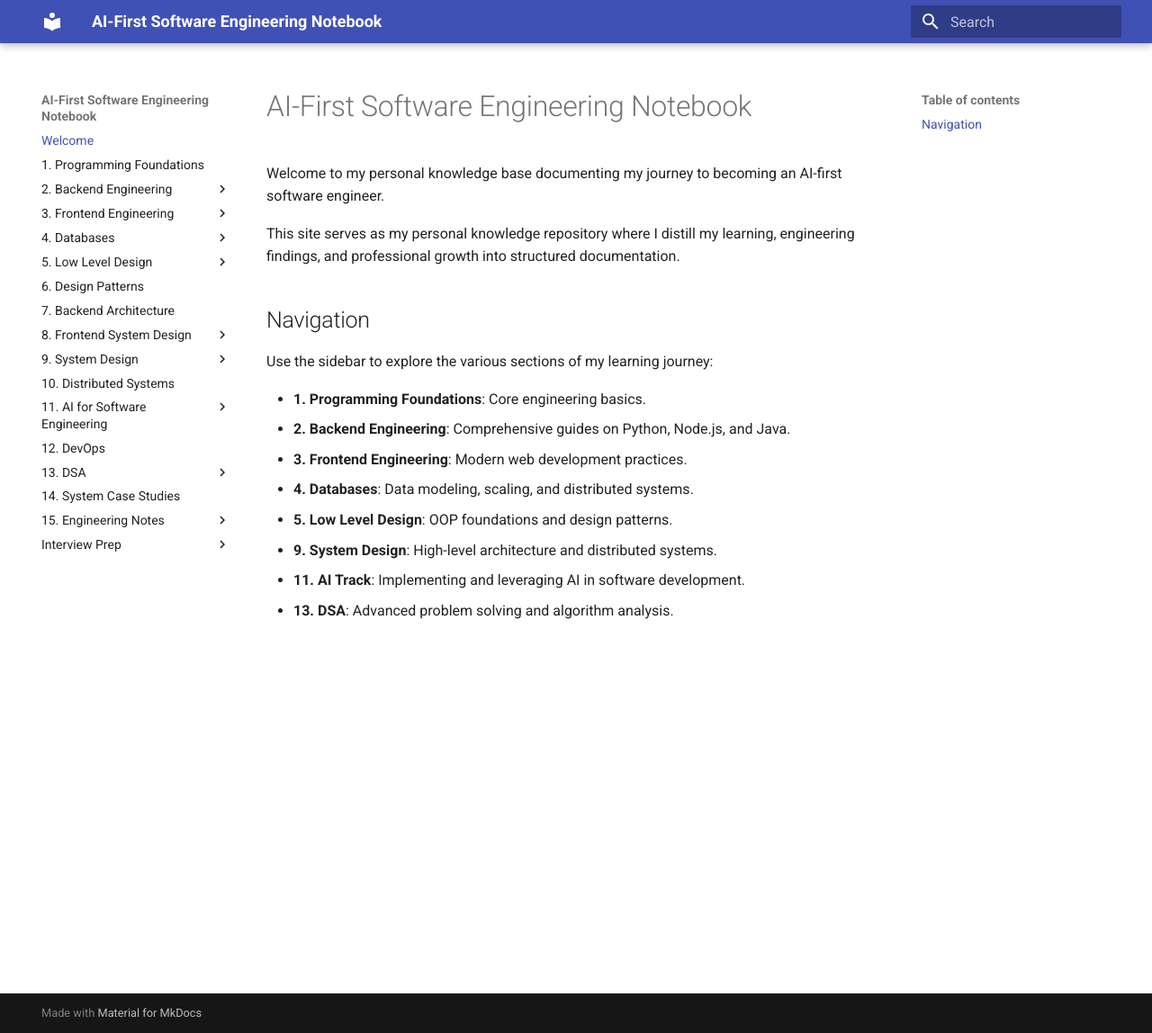
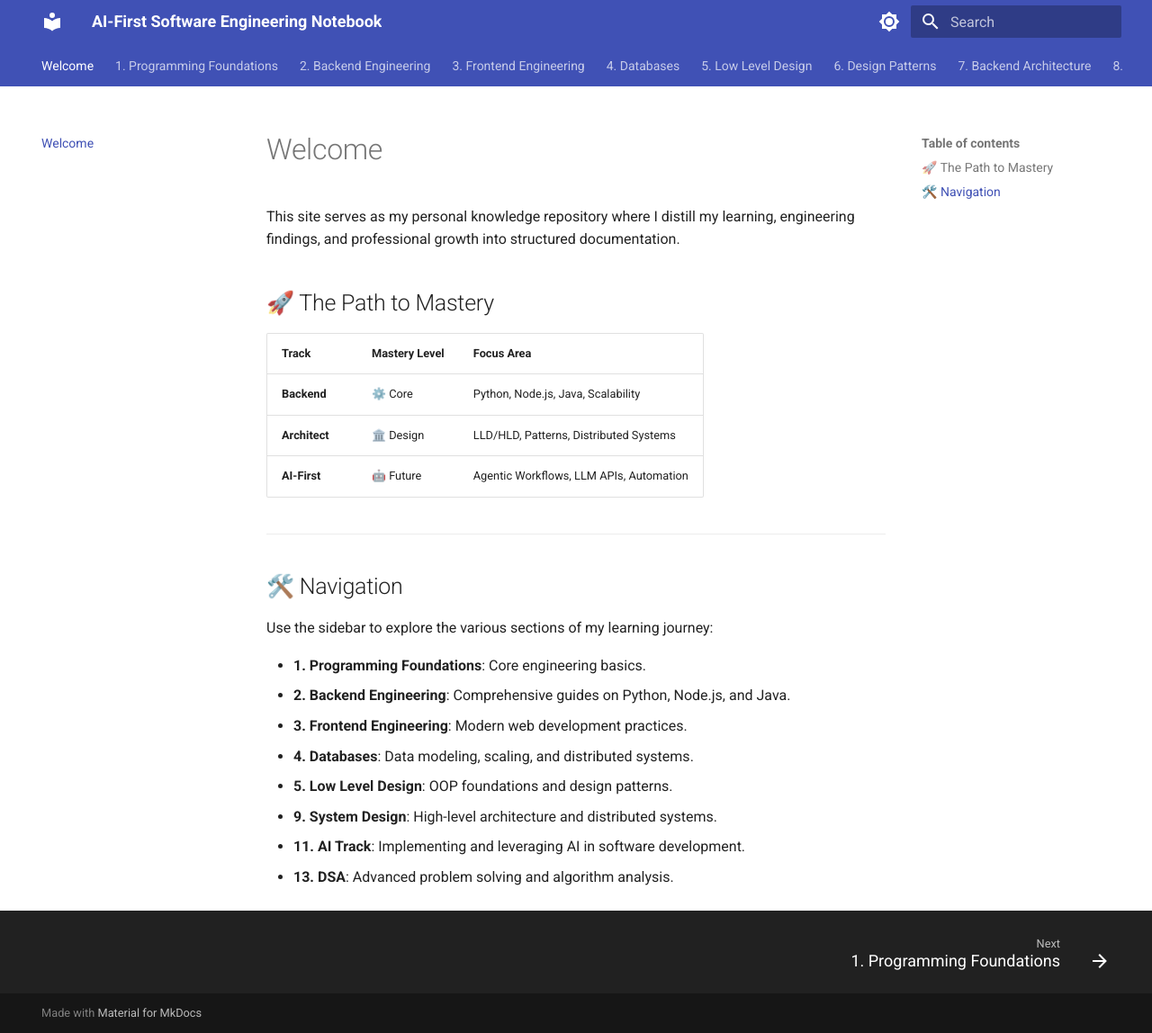
Before and after one commit to ergauravgoyal/ai-first-software-engineer, an MkDocs documentation site: the page built from docs/README.md, in a window 1280 px wide and 1148 px high. Shown: the whole window at 90% size. Built offline with MkDocs 1.6.1 and Material for MkDocs 9.7.7, drawn with Linux system fonts in a browser that asks for light colours.

Commit message:
Implement premium UI, SEO plugins, and navigation tabs

```diff
--- a/docs/README.md
+++ b/docs/README.md
@@ -1,10 +1,16 @@
-# AI-First Software Engineering Notebook
-
-Welcome to my personal knowledge base documenting my journey to becoming an AI-first software engineer.
-
 This site serves as my personal knowledge repository where I distill my learning, engineering findings, and professional growth into structured documentation.
 
-## Navigation
+## 🚀 The Path to Mastery
+
+| Track | Mastery Level | Focus Area |
+| --- | --- | --- |
+| **Backend** | ⚙️ Core | Python, Node.js, Java, Scalability |
+| **Architect** | 🏛️ Design | LLD/HLD, Patterns, Distributed Systems |
+| **AI-First** | 🤖 Future | Agentic Workflows, LLM APIs, Automation |
+
+---
+
+## 🛠️ Navigation
 
 Use the sidebar to explore the various sections of my learning journey:
 
--- a/mkdocs.yml
+++ b/mkdocs.yml
@@ -1,10 +1,37 @@
 site_name: AI-First Software Engineering Notebook
 site_description: A structured knowledge base documenting my journey of becoming a strong AI-first software engineer.
 site_author: Gaurav Goyal
+site_url: https://ergauravgoyal.github.io/ai-first-software-engineer/
+
 theme:
   name: material
+  language: en
+  palette:
+    # Palette toggle for light mode
+    - media: "(prefers-color-scheme: light)"
+      scheme: default
+      primary: slate
+      accent: indigo
+      toggle:
+        icon: material/brightness-7
+        name: Switch to dark mode
+    # Palette toggle for dark mode
+    - media: "(prefers-color-scheme: dark)"
+      scheme: slate
+      primary: black
+      accent: cyan
+      toggle:
+        icon: material/brightness-4
+        name: Switch to light mode
   features:
     - content.code.copy
+    - navigation.tabs
+    - navigation.top
+    - navigation.footer
+    - navigation.tracking
+    - search.suggest
+    - search.highlight
+    - search.share
 
 nav:
   - Welcome: "README.md"
@@ -110,6 +137,14 @@ extra_javascript:
   - https://polyfill.io/v3/polyfill.min.js?features=es6
   - https://cdn.jsdelivr.net/npm/mathjax@3/es5/tex-mml-chtml.js
 
+plugins:
+  - search
+  - sitemap:
+      hostname: https://ergauravgoyal.github.io/ai-first-software-engineer/
+  - social:
+      cards_layout_options:
+        background_color: "#000000"
+
 markdown_extensions:
   - pymdownx.arithmatex:
       generic: true
@@ -118,3 +153,10 @@ markdown_extensions:
         - name: mermaid
           class: mermaid
           format: !!python/name:pymdownx.superfences.fence_code_format
+  - pymdownx.details
+  - pymdownx.magiclink
+  - pymdownx.tabbed:
+      alternate_style: true
+  - admonition
+  - attr_list
+  - md_in_html
```
